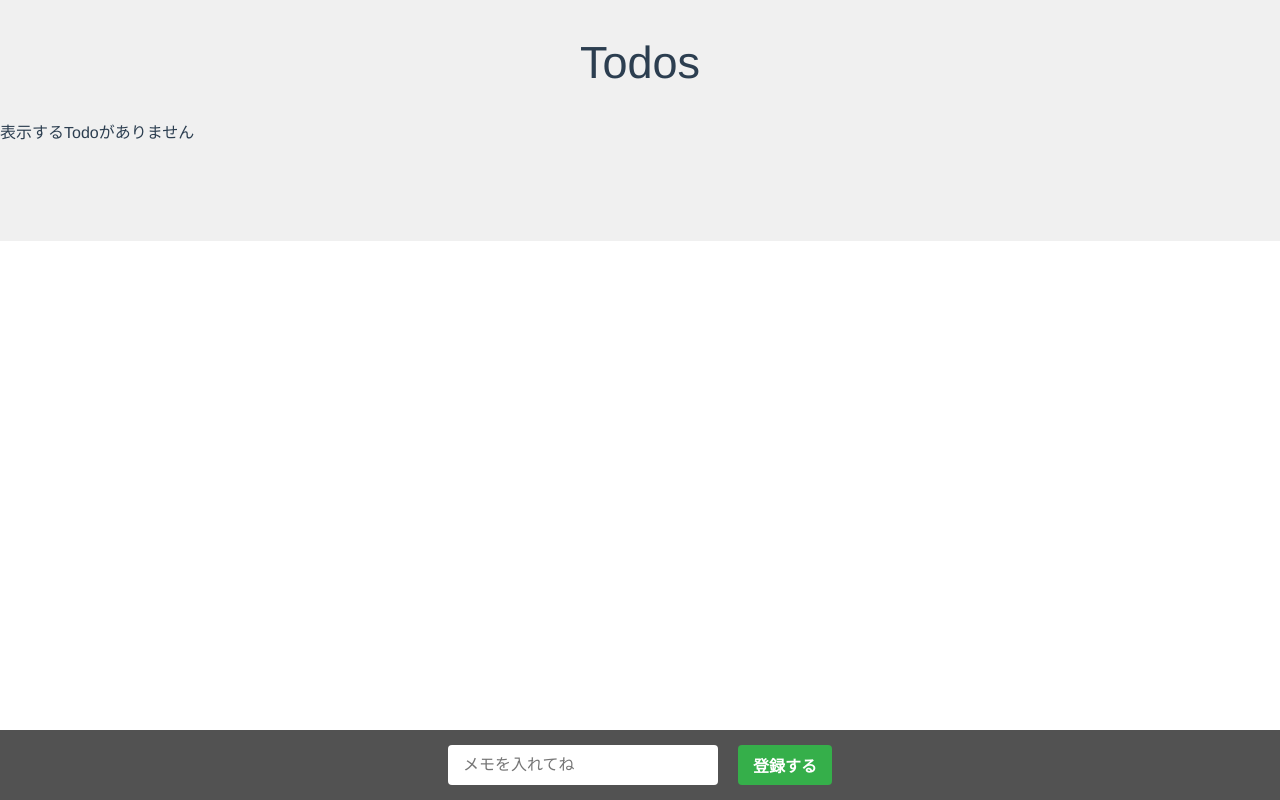
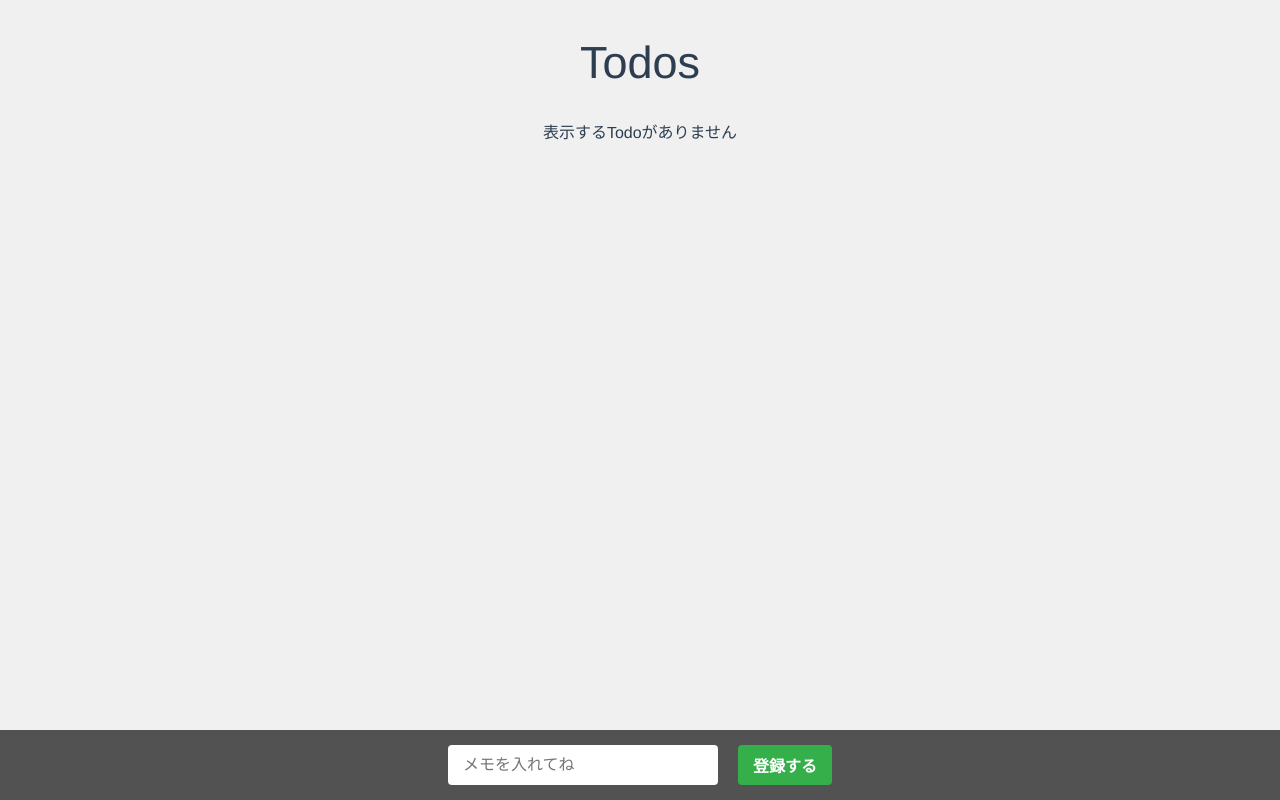
Before and after one commit to blajir/vue-memo, a Vue app: page / in a window 1280 px wide. Built offline with nearby package versions, Linux system fonts and the light colour scheme.

Commit message:
スタイル整形

```diff
--- a/src/App.vue
+++ b/src/App.vue
@@ -23,7 +23,9 @@ export default {
   -moz-osx-font-smoothing: grayscale;
   /* text-align: center; */
   color: #2c3e50;
+  height: 100vh;
   background-color: #f0f0f0;
   padding-bottom: 100px;
+  box-sizing: border-box;
 }
 </style>
--- a/src/page/All.vue
+++ b/src/page/All.vue
@@ -27,7 +27,7 @@
         >削除</button>
       </li>
     </ul>
-    <div v-else>表示するTodoがありません</div>
+    <div v-else><p class="tac">表示するTodoがありません</p></div>
     <footer-component @addMemo="addMemo"/>
   </main>
 </template>
@@ -82,6 +82,9 @@ export default {
 </script>
 
 <style lang="scss" scoped>
+  .tac {
+    text-align: center;
+  }
   .main {
   }
   .completed {
```
